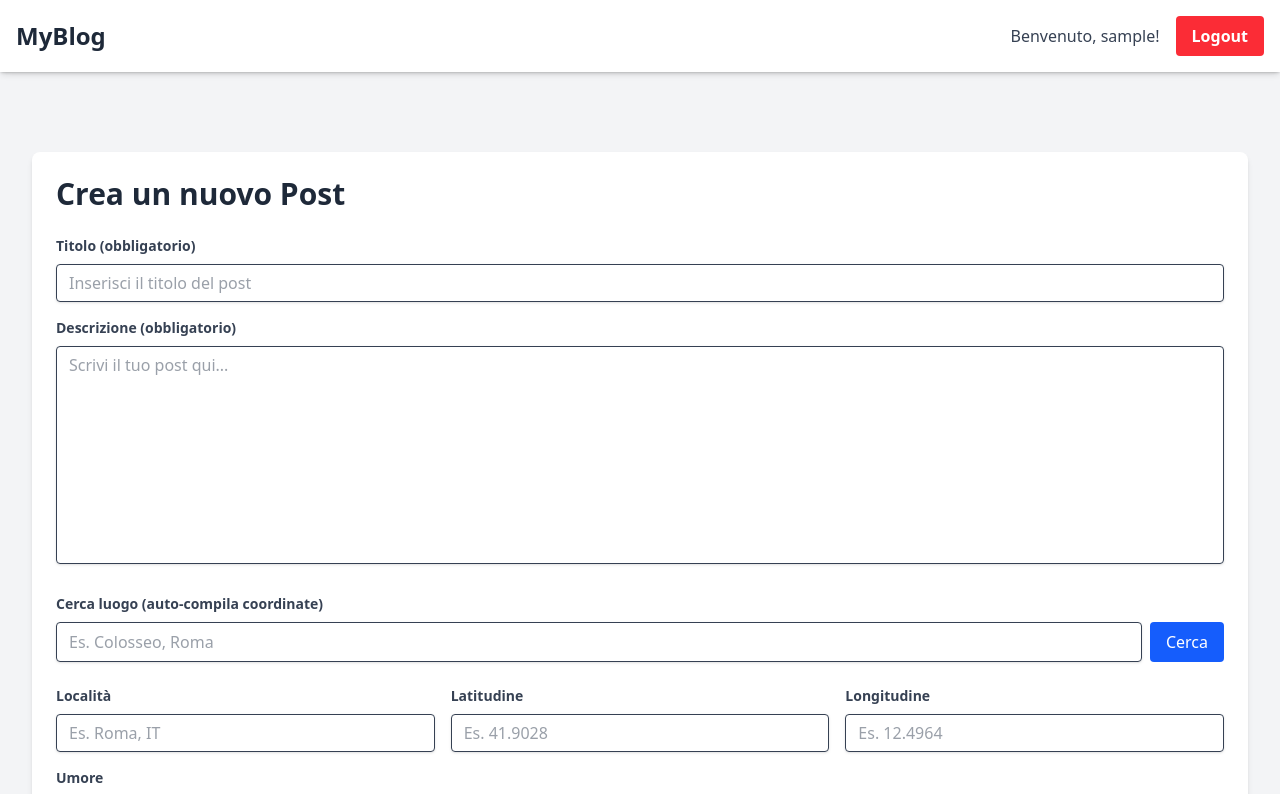
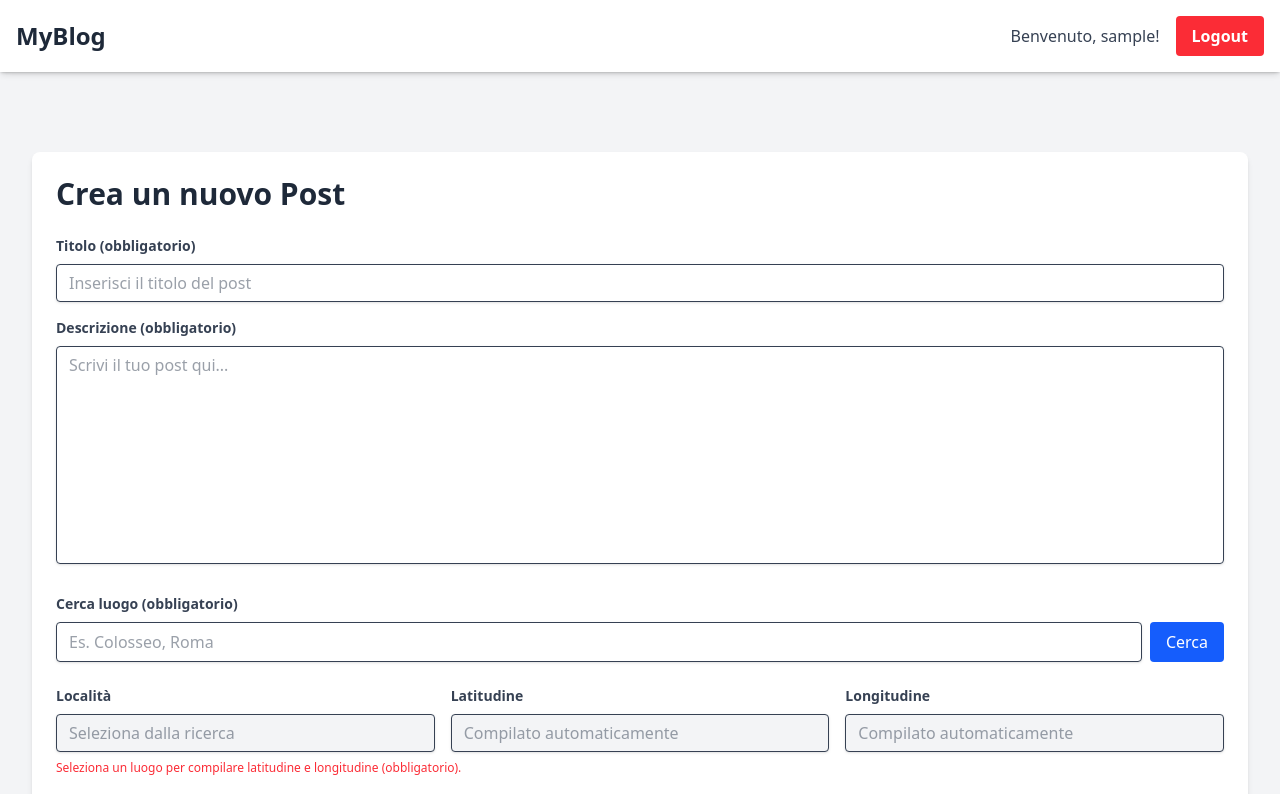
Before and after one commit to AlbertoOrlando/travel-journal-app, a React (Vite) app in the folder frontend/: page /create-post in a window 1280 px wide. Shown: the top 794 px of the page. Built offline with nearby package versions, Linux system fonts and the light colour scheme; sample sign-in values are in the browser's storage.

Commit message:
feat: update coordinate validation to require both latitude and longitude; enhance UI to indicate mandatory fields in PostForm

```diff
--- a/frontend/src/components/PostForm.jsx
+++ b/frontend/src/components/PostForm.jsx
@@ -61,7 +61,7 @@ const PostForm = ({ initialData = {}, onSubmit, loading, error }) => {
         setFormData((prev) => ({ ...prev, [name]: next }));
     };
 
-    // Validazione coordinate
+    // Validazione coordinate (ora obbligatorie: devono essere compilate dalla ricerca luogo)
     const validateCoords = () => {
         const latStr = formData.latitude;
         const lonStr = formData.longitude;
@@ -72,8 +72,9 @@ const PostForm = ({ initialData = {}, onSubmit, loading, error }) => {
         const hasLat = latStr !== '' && latStr !== null && latStr !== undefined;
         const hasLon = lonStr !== '' && lonStr !== null && lonStr !== undefined;
 
-        if (hasLat !== hasLon) {
-            setCoordPairError('Inserisci sia latitudine che longitudine, oppure lascia entrambi vuoti.');
+        // Ora richiediamo entrambe presenti (selezione luogo obbligatoria)
+        if (!hasLat || !hasLon) {
+            setCoordPairError('Seleziona un luogo per compilare latitudine e longitudine (obbligatorio).');
             return false;
         }
 
@@ -91,7 +92,7 @@ const PostForm = ({ initialData = {}, onSubmit, loading, error }) => {
             }
             return ok;
         }
-        return true; // entrambi vuoti va bene
+        return true;
     };
 
     useEffect(() => {
@@ -157,7 +158,7 @@ const PostForm = ({ initialData = {}, onSubmit, loading, error }) => {
             {/* Ricerca luoghi */}
             <div className="mb-6">
                 <label htmlFor="place_search" className="block text-gray-700 text-sm font-bold mb-2">
-                    Cerca luogo (auto-compila coordinate)
+                    Cerca luogo (obbligatorio)
                 </label>
                 <div className="flex gap-2">
                     <input
@@ -213,7 +214,7 @@ const PostForm = ({ initialData = {}, onSubmit, loading, error }) => {
                 )}
             </div>
 
-            {/* Location */}
+            {/* Location e coordinate (sola lettura, compilate dalla ricerca) */}
             <div className="mb-4 grid grid-cols-1 md:grid-cols-3 gap-4">
                 <div>
                     <label htmlFor="location" className="block text-gray-700 text-sm font-bold mb-2">
@@ -224,9 +225,10 @@ const PostForm = ({ initialData = {}, onSubmit, loading, error }) => {
                         type="text"
                         name="location"
                         value={formData.location}
-                        onChange={handleChange}
-                        placeholder="Es. Roma, IT"
-                        className="shadow appearance-none border rounded w-full py-2 px-3 text-gray-700 leading-tight focus:outline-none focus:shadow-outline"
+                        readOnly
+                        disabled
+                        placeholder="Seleziona dalla ricerca"
+                        className="shadow appearance-none border rounded w-full py-2 px-3 text-gray-700 leading-tight focus:outline-none focus:shadow-outline bg-gray-100 cursor-not-allowed"
                     />
                 </div>
                 <div>
@@ -241,9 +243,10 @@ const PostForm = ({ initialData = {}, onSubmit, loading, error }) => {
                         max="90"
                         name="latitude"
                         value={formData.latitude}
-                        onChange={handleChange}
-                        placeholder="Es. 41.9028"
-                        className="shadow appearance-none border rounded w-full py-2 px-3 text-gray-700 leading-tight focus:outline-none focus:shadow-outline"
+                        readOnly
+                        disabled
+                        placeholder="Compilato automaticamente"
+                        className="shadow appearance-none border rounded w-full py-2 px-3 text-gray-700 leading-tight focus:outline-none focus:shadow-outline bg-gray-100 cursor-not-allowed"
                     />
                     {latError && <p className="text-red-500 text-xs mt-1">{latError}</p>}
                 </div>
@@ -259,9 +262,10 @@ const PostForm = ({ initialData = {}, onSubmit, loading, error }) => {
                         max="180"
                         name="longitude"
                         value={formData.longitude}
-                        onChange={handleChange}
-                        placeholder="Es. 12.4964"
-                        className="shadow appearance-none border rounded w-full py-2 px-3 text-gray-700 leading-tight focus:outline-none focus:shadow-outline"
+                        readOnly
+                        disabled
+                        placeholder="Compilato automaticamente"
+                        className="shadow appearance-none border rounded w-full py-2 px-3 text-gray-700 leading-tight focus:outline-none focus:shadow-outline bg-gray-100 cursor-not-allowed"
                     />
                     {lonError && <p className="text-red-500 text-xs mt-1">{lonError}</p>}
                 </div>
```
